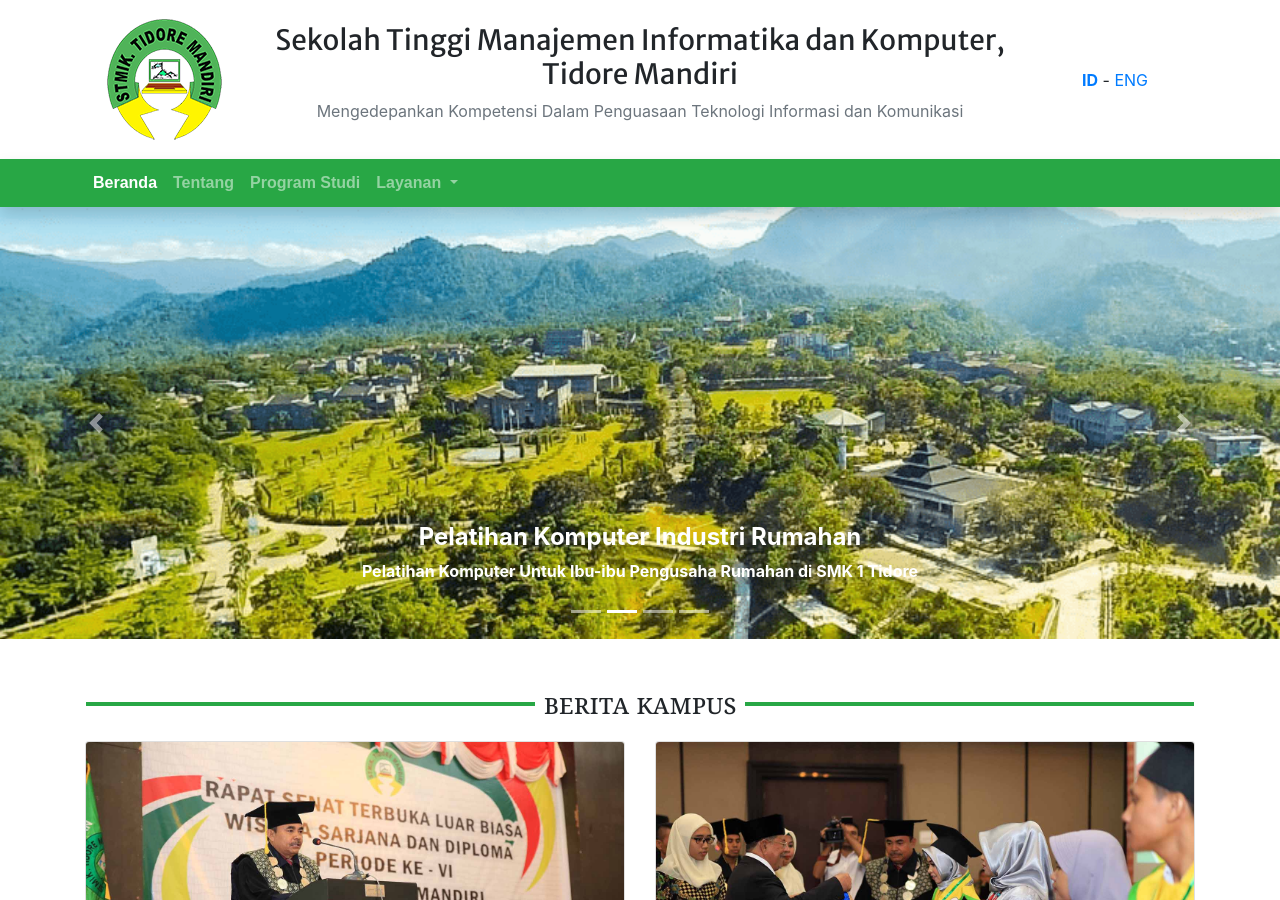
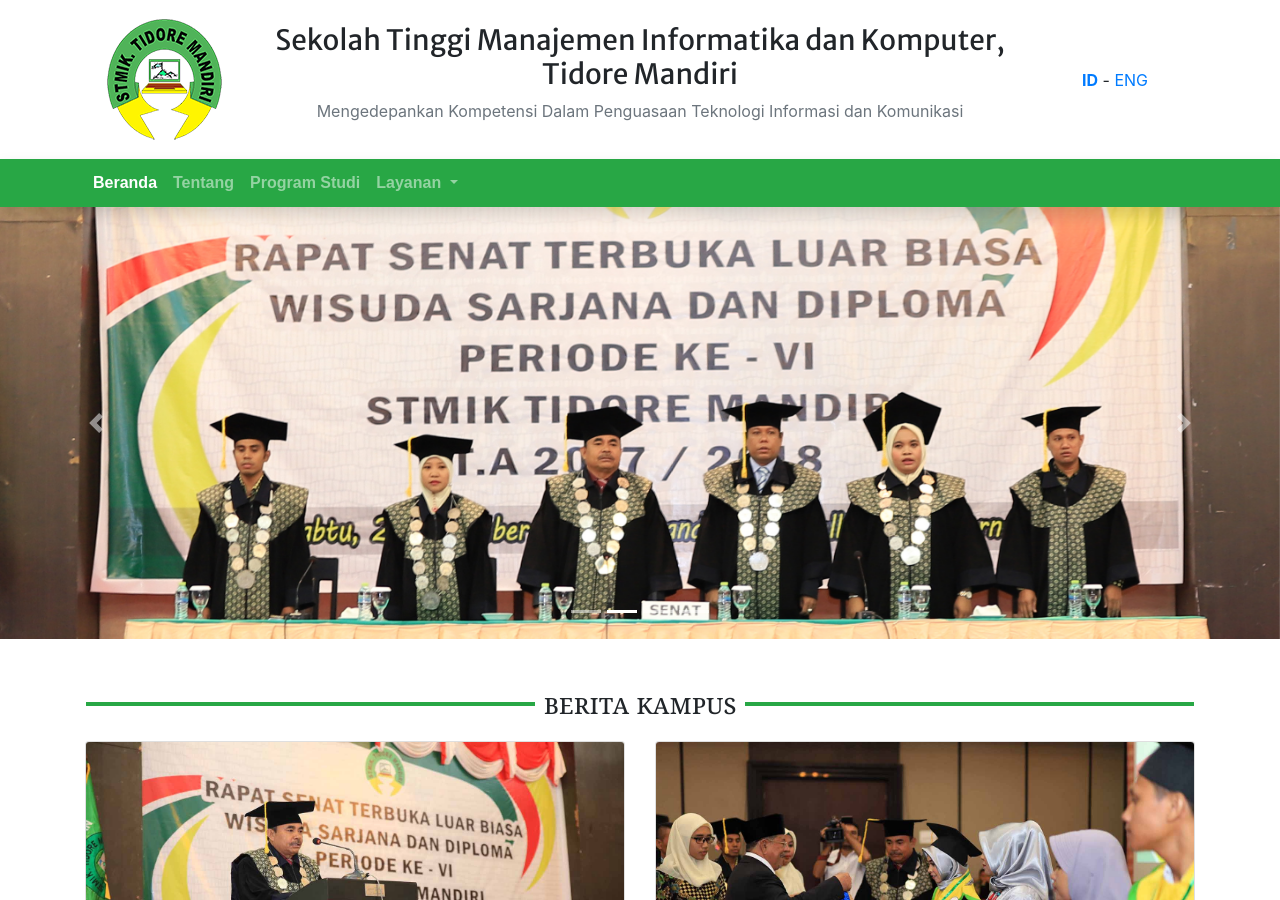
Before and after one commit to saidbahta/stmik-tm, a Jekyll site: the page built from index.html, in a window 1280 px wide and 900 px high. Built offline with Jekyll 4.4.1, drawn with Linux system fonts in a browser that asks for light colours; nearby versions of some CDN libraries.

Commit message:
ganti slide

```diff
--- a/_data/banners.yml
+++ b/_data/banners.yml
@@ -1,16 +1,12 @@
-- judul: Kerja Sama STMIK-TM dan Bank Muamalat
-  deskripsi: Penyerahan Investasi Bantuan Bank Muamalat Kepada STMIK Tidore Mandiri
-  gambar: /assets/img/gambar_banner/slide1.png
+- judul:
+  deskripsi:
+  gambar: /assets/img/gambar_banner/slide1.jpg
   status: active
 
-- judul: Pelatihan Komputer Industri Rumahan
-  deskripsi: Pelatihan Komputer Untuk Ibu-ibu Pengusaha Rumahan di SMK 1 Tidore
-  gambar: /assets/img/gambar_banner/slide2.png
+- judul:
+  deskripsi:
+  gambar: /assets/img/gambar_banner/slide2.jpg
 
-- judul: Wisuda Angkatan VI 2018
-  deskripsi: Prosesi Acara Wisuda Angkatan VI yang diakan di Hotel Bella Ternate
-  gambar: /assets/img/gambar_banner/slide3.png
-
-- judul: Lomba Antar Mahasiswa
-  deskripsi: Lomba Antar Mahasiswa STMIK tidore Mandiri yang diadakan di Kampus STMIK
-  gambar: /assets/img/gambar_banner/slide4.png
+- judul:
+  deskripsi:
+  gambar: /assets/img/gambar_banner/slide3.jpg
--- a/assets/img/gambar_banner/resolusi.txt
+++ b/assets/img/gambar_banner/resolusi.txt
@@ -1,3 +1,6 @@
 width : 740
 height : 250
 resolusi : 0
+
+1348
+455
```
Also changed, not shown: assets/img/gambar_banner/slide1.jpg (added), assets/img/gambar_banner/slide1.png (deleted), assets/img/gambar_banner/slide2.jpg (added), assets/img/gambar_banner/slide2.png (deleted), assets/img/gambar_banner/slide3.jpg (added), assets/img/gambar_banner/slide3.png (deleted), assets/img/gambar_banner/slide4.png (deleted), 1 other file.
